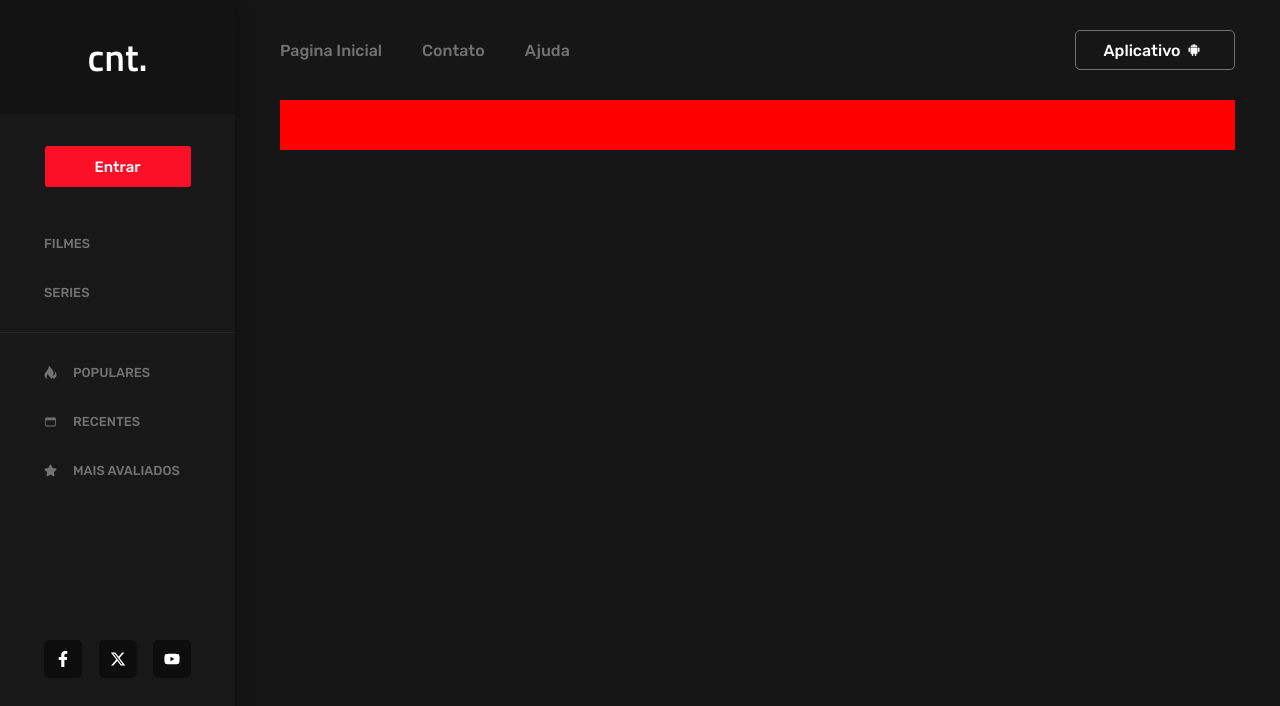
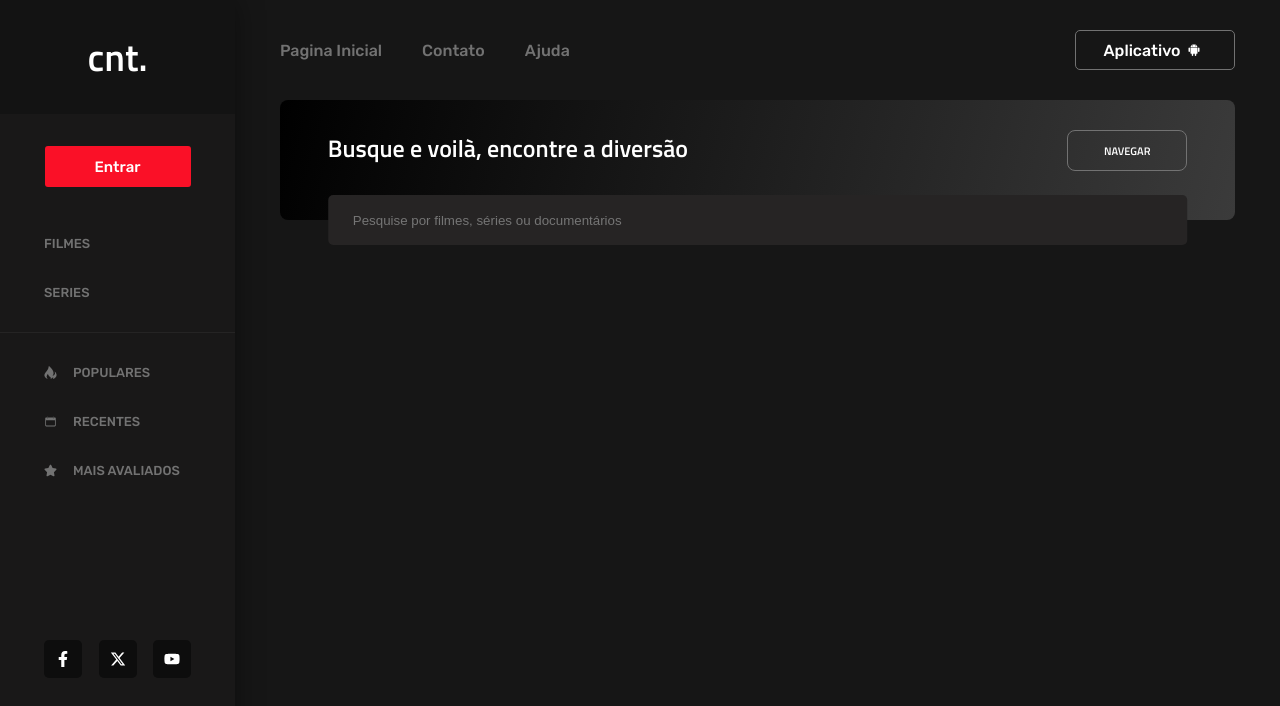
Before and after one commit to JoaoFernandesXD/cinetela, a React (Vite) app: page / in a window 1280 px wide. Shown: the top 706 px of the page. Built offline with nearby package versions, Linux system fonts and the light colour scheme.

Commit message:
feat: finalizando component buscar

```diff
--- a/src/components/search/search.css
+++ b/src/components/search/search.css
@@ -1,5 +1,42 @@
 .container__search {
     width: 100%;
+    height: 120px;
+    border-radius: 8px;
+    background: linear-gradient(105deg, #000000, #141414, #272727, #3b3b3b);
+    font-family: "Titillium Web", sans-serif;
+    font-size: 24px;
+    font-weight: 600;
+    color:var(--color-white);
+    position: relative;
+}
+.container__search p{
+    margin-top:30px;
+    margin-left: 5%;
+    position: absolute;
+}
+.button_navegar {
+    width: 120px;
+    height: 41px;
+    border: 1px solid var(--color-gray);
+    font-size: 11px;
+    font-weight: 600;
+    display: flex;
+    justify-content: center;
+    align-items: center;
+    border-radius: 8px;
+    float: right;
+    margin-right:5%;
+    margin-top:30px;
+}
+.container__search input {
+    width:90%;
     height: 50px;
-    background-color: red;
+    border-radius: 5px;
+    background-color: var(--dark-30);
+    padding: 0 25px;
+    border: none;
+    position: absolute;
+    top: 100%;
+    left: 50%;
+    transform: translate(-50%, -50%);
 }
--- a/src/components/search/search.jsx
+++ b/src/components/search/search.jsx
@@ -7,7 +7,9 @@ import './search.css';
 function Search(){
     return(
        <div className='container__search'>
-
+        <p>Busque e voilà, encontre a diversão</p>
+        <div className='button_navegar'>NAVEGAR</div>
+        <input placeholder="Pesquise por filmes, séries ou documentários"></input>
        </div>
     )
 }
--- a/src/index.css
+++ b/src/index.css
@@ -25,6 +25,7 @@ nav ul li {
     --dark-10: #131313;
     --dark-20: #191818;
     --black-social: #0d0d0d;
+    --dark-30: #262424;
 }
 body {
     background-color: var(--color-dark);
```
